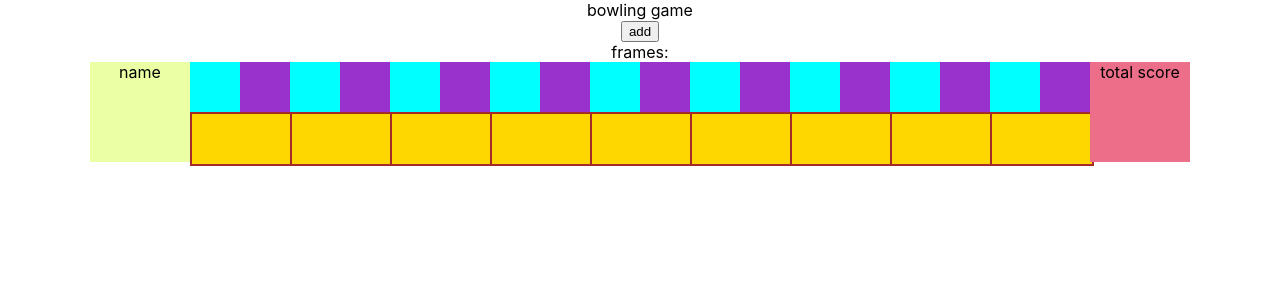
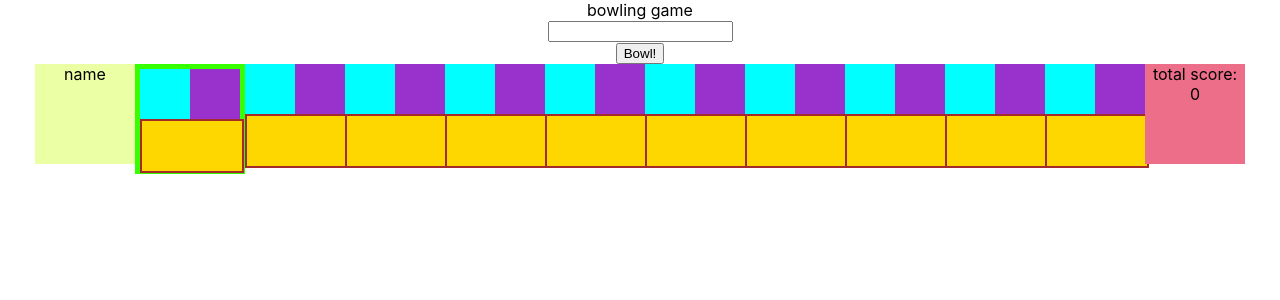
Before and after one commit to Zakery1/Bowling-Scoring-App, a React (Create React App) app: page / in a window 1280 px wide. Shown: the top 300 px of the page. Built offline with nearby package versions, Linux system fonts and the light colour scheme.

Commit message:
add points besides strike and spare

```diff
--- a/src/App.js
+++ b/src/App.js
@@ -1,6 +1,7 @@
 import React, { Component } from "react";
-import logo from "./logo.svg";
 import "./App.scss";
+import frames from "./tools/emptyFrames";
+import calculateTotalScore from './tools/calculateTotalScore';
 
 class App extends Component {
   constructor() {
@@ -10,119 +11,103 @@ class App extends Component {
         playerName: "",
         playerCreated: false,
       },
-      frames: Array(10).fill({ topRightScore: null, topLeftScore: null, bottomScore: null }),
+      frames: frames,
+      turnInFrame: 1,
+      pinsDown: null,
+      frameNumber: 1,
     };
   }
 
-  // handleClick(i) {
-  //   const history = this.state.history.slice(0, this.state.stepNumber+1)
-  //   const current = history[history.length - 1];
-  //   const squares = current.squares.slice();
-  //   if (calculateWinner(squares) || squares[i]) {
-  //     return;
-  //   }
-  //   squares[i] = this.state.xIsNext ? 'X' : 'O';
-  //   this.setState({
-  //     history: history.concat([{
-  //       squares: squares
-  //     }]),
-  //     xIsNext: !this.state.xIsNext,
-  //     stepNumber: history.length,
-  //   });
-  // }
+  startNextFrame = () => {
+    console.log(this.state.frameNumber++);
+    this.setState({ frameNumber: this.state.frameNumber++ });
+  };
 
-  addToState = () => {
-    const currentFrames = this.state.frames.slice();
+  bowl = () => {
+
+    let pinsDown = this.state.pinsDown;
+    let frameNumber = this.state.frameNumber;
+
+
+
+    let currentFrames = this.state.frames.slice();
+    let frameToUpdate = currentFrames.filter(
+      (frame) => frame.id === this.state.frameNumber
+    );
+    let newFrame = frameToUpdate[0];
+    //first turn
+    if (this.state.turnInFrame === 1) {
+      //check for strike
+      if (pinsDown == 10) {
+        newFrame.topRightScore = "X";
+        this.startNextFrame();
+      } else {
+        //or add pins down from first turn of frame
+        newFrame.topLeftScore = +pinsDown;
+        this.setState({ turnInFrame: 2 });
+      }
+    } else {
+      //second turn
+      let firstTurnPins = newFrame.topLeftScore;
+      let frameResult = +pinsDown + +firstTurnPins;
+      //check for spare
+      if (frameResult === 10) {
+        newFrame.topRightScore = "/";
+        newFrame.extraPoints = 10;
+        newFrame.spare = true;
+      } else {
+        newFrame.topRightScore = pinsDown;
+        newFrame.bottomScore = frameResult;
+      }
+
+      //close out frame
+      this.startNextFrame();
+      console.log("frame number", this.state.frameNumber);
+      this.setState({ turnInFrame: 1 });
+    }
+    currentFrames.splice(newFrame.id - 1, 1, newFrame);
     this.setState({
-      frames: currentFrames.concat([
-        {
-          topRightScore: 2,
-          topLeftScore: 3,
-          bottomScore: 1
-        },
-      ]),
+      frames: currentFrames,
     });
   };
 
   render() {
-    const frames = this.state.frames.map((x) => {
-      return <div>{x.topRightScore}</div>;
+
+    const totalScore = calculateTotalScore(this.state.frames);
+
+    const frames = this.state.frames.map((frame) => {
+      return (
+        <div
+          key={frame.id}
+          className={
+            frame.id === this.state.frameNumber
+              ? "zg-frame zg-active"
+              : "zg-frame"
+          }
+        >
+          <div className="zg-top-scores">
+            <div className="zg-top-left-score">{frame.topLeftScore}</div>
+            <div className="zg-top-right-score">{frame.topRightScore}</div>
+          </div>
+          <div className="zg-bottom-score">{frame.bottomScore}</div>
+        </div>
+      );
     });
 
     return (
       <div className="zg-app">
         <div>bowling game</div>
-        <button onClick={this.addToState}>add</button>
-
-        <div>frames: {frames}</div>
-
+        <div>
+          <input
+            type="number"
+            onChange={(e) => this.setState({ pinsDown: e.target.value })}
+          />
+        </div>
+        <button onClick={() => this.bowl()}>Bowl!</button>
         <div className="zg-player-card">
           <div className="zg-player-name">name</div>
-
-          <div className="zg-frame">
-            <div className="zg-top-scores">
-              <div className="zg-top-left-score"></div>
-              <div className="zg-top-right-score"></div>
-            </div>
-            <div className="zg-bottom-score"></div>
-          </div>
-          <div className="zg-frame">
-            <div className="zg-top-scores">
-              <div className="zg-top-left-score"></div>
-              <div className="zg-top-right-score"></div>
-            </div>
-            <div className="zg-bottom-score"></div>
-          </div>
-          <div className="zg-frame">
-            <div className="zg-top-scores">
-              <div className="zg-top-left-score"></div>
-              <div className="zg-top-right-score"></div>
-            </div>
-            <div className="zg-bottom-score"></div>
-          </div>
-          <div className="zg-frame">
-            <div className="zg-top-scores">
-              <div className="zg-top-left-score"></div>
-              <div className="zg-top-right-score"></div>
-            </div>
-            <div className="zg-bottom-score"></div>
-          </div>
-          <div className="zg-frame">
-            <div className="zg-top-scores">
-              <div className="zg-top-left-score"></div>
-              <div className="zg-top-right-score"></div>
-            </div>
-            <div className="zg-bottom-score"></div>
-          </div>
-          <div className="zg-frame">
-            <div className="zg-top-scores">
-              <div className="zg-top-left-score"></div>
-              <div className="zg-top-right-score"></div>
-            </div>
-            <div className="zg-bottom-score"></div>
-          </div>
-          <div className="zg-frame">
-            <div className="zg-top-scores">
-              <div className="zg-top-left-score"></div>
-              <div className="zg-top-right-score"></div>
-            </div>
-            <div className="zg-bottom-score"></div>
-          </div>
-          <div className="zg-frame">
-            <div className="zg-top-scores">
-              <div className="zg-top-left-score"></div>
-              <div className="zg-top-right-score"></div>
-            </div>
-            <div className="zg-bottom-score"></div>
-          </div>
-          <div className="zg-frame">
-            <div className="zg-top-scores">
-              <div className="zg-top-left-score"></div>
-              <div className="zg-top-right-score"></div>
-            </div>
-            <div className="zg-bottom-score"></div>
-          </div>
-          <div className="zg-total-score">total score</div>
+          {frames}
+          <div className="zg-total-score">total score: <br/> {totalScore}</div>
         </div>
       </div>
     );
--- a/src/App.scss
+++ b/src/App.scss
@@ -9,7 +9,9 @@
       width: 100px;
       height: 100px;
     }
-
+    .zg-active {
+      border: 5px solid rgb(55, 255, 0);
+    }
     .zg-frame {
       background: rgb(165, 165, 255);
       width: 100px;
--- /dev/null
+++ b/src/tools/calculateTotalScore.js
@@ -0,0 +1,9 @@
+const calculateTotalScore = (frames) => {
+    let total = 0;
+    for(let i = 0; i < frames.length; i++) {
+        total += frames[i].bottomScore;
+    }
+    return total;
+}
+
+export default calculateTotalScore;
--- /dev/null
+++ b/src/tools/emptyFrames.js
@@ -0,0 +1,14 @@
+const emptyFrames = [
+  { id: 1, topLeftScore: null, topRightScore: null, bottomScore: null, extraPoints: 0, strike: false, spare: false,  },
+  { id: 2, topLeftScore: null, topRightScore: null, bottomScore: null, extraPoints: 0, strike: false, spare: false,  },
+  { id: 3, topLeftScore: null, topRightScore: null, bottomScore: null, extraPoints: 0, strike: false, spare: false,  },
+  { id: 4, topLeftScore: null, topRightScore: null, bottomScore: null, extraPoints: 0, strike: false, spare: false,  },
+  { id: 5, topLeftScore: null, topRightScore: null, bottomScore: null, extraPoints: 0, strike: false, spare: false,  },
+  { id: 6, topLeftScore: null, topRightScore: null, bottomScore: null, extraPoints: 0, strike: false, spare: false,  },
+  { id: 7, topLeftScore: null, topRightScore: null, bottomScore: null, extraPoints: 0, strike: false, spare: false,  },
+  { id: 8, topLeftScore: null, topRightScore: null, bottomScore: null, extraPoints: 0, strike: false, spare: false,  },
+  { id: 9, topLeftScore: null, topRightScore: null, bottomScore: null, extraPoints: 0, strike: false, spare: false,  },
+  { id: 10, topLeftScore: null, topRightScore: null, bottomScore: null, extraPoints: 0, strike: false, spare: false,  },
+];
+
+export default emptyFrames;
```
